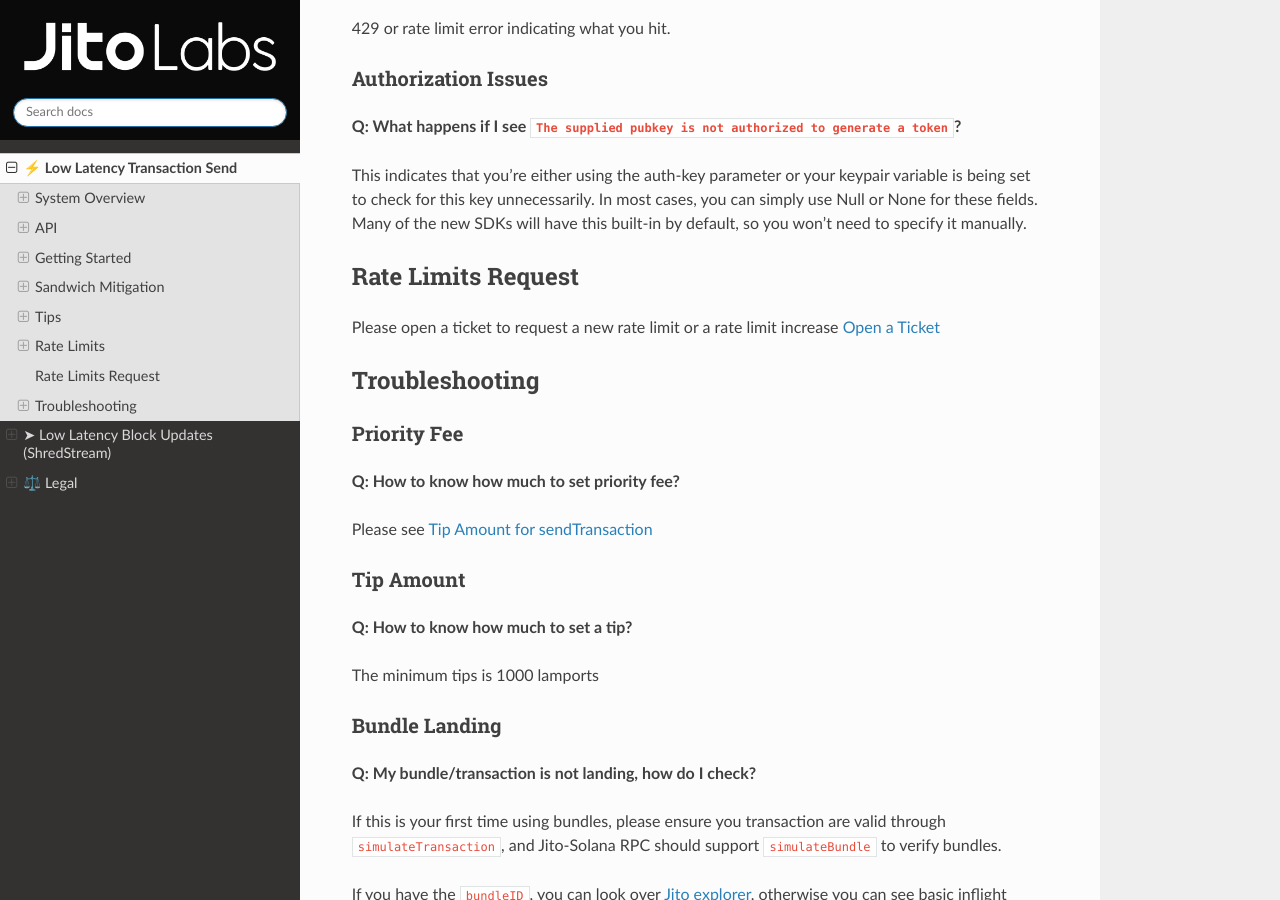
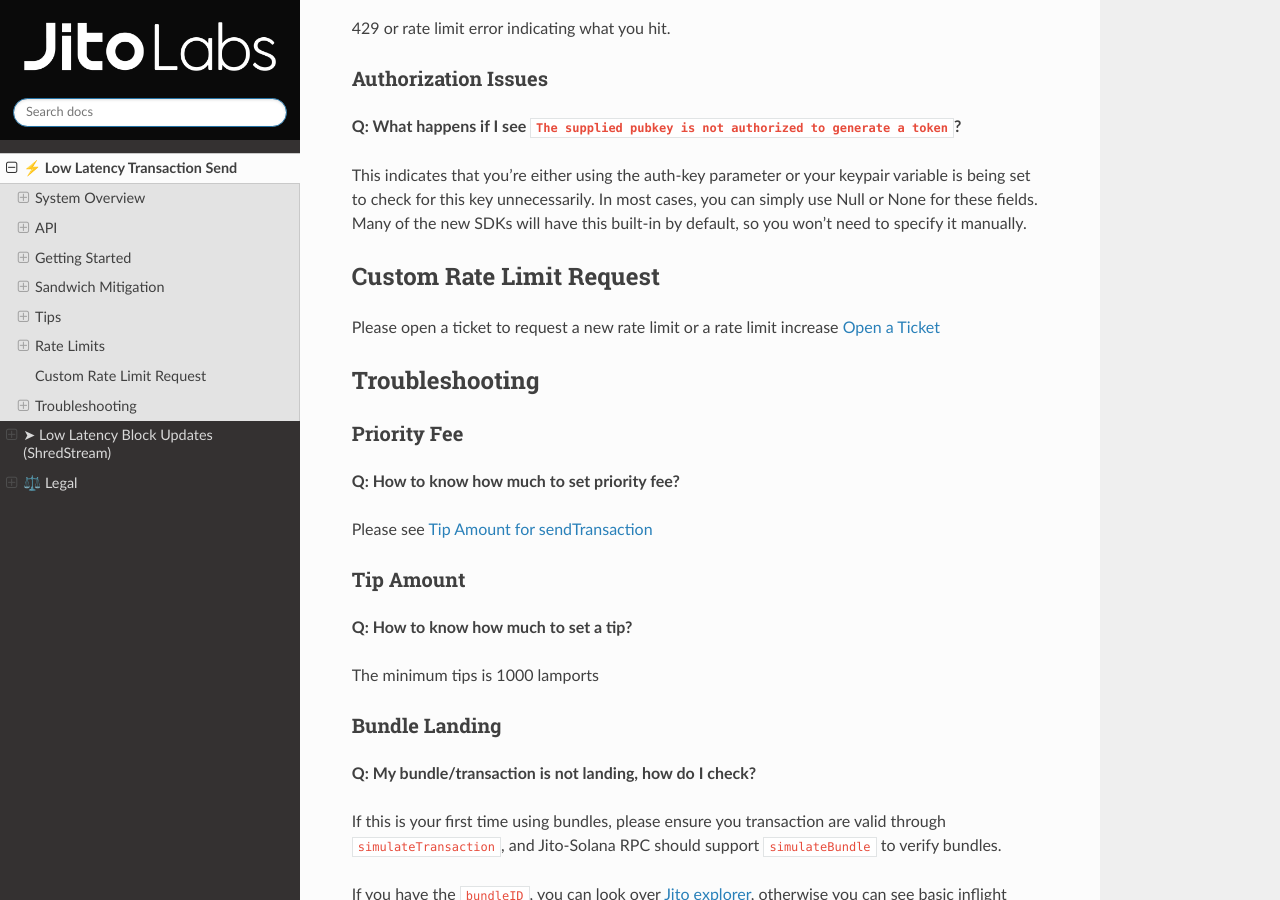
Before and after one commit to jito-labs/jito-docs, a Sphinx documentation site: the page built from docs/source/lowlatencytxnsend.md, in a window 1280 px wide and 900 px high, scrolled down 17526 px. Built offline with Sphinx 7.4.7 and the Read the Docs theme 3.1.0, drawn with Linux system fonts in a browser that asks for light colours.

Commit message:
Rename section to "Custom Rate Limit Request" per review
Co-Authored-By: Claude Sonnet 4.6 <noreply@anthropic.com>

```diff
--- a/docs/source/lowlatencytxnsend.md
+++ b/docs/source/lowlatencytxnsend.md
@@ -651,7 +651,7 @@ You no longer need an approved auth key for default sends.
 
 This indicates that you're either using the auth-key parameter or your keypair variable is being set to check for this key unnecessarily. In most cases, you can simply use Null or None for these fields. Many of the new SDKs will have this built-in by default, so you won't need to specify it manually.
 
-## Rate Limits Request
+## Custom Rate Limit Request
 
 Please open a ticket to request a new rate limit or a rate limit increase [Open a Ticket](https://discord.com/channels/938287290806042626/1336799632898134037)
 
```
